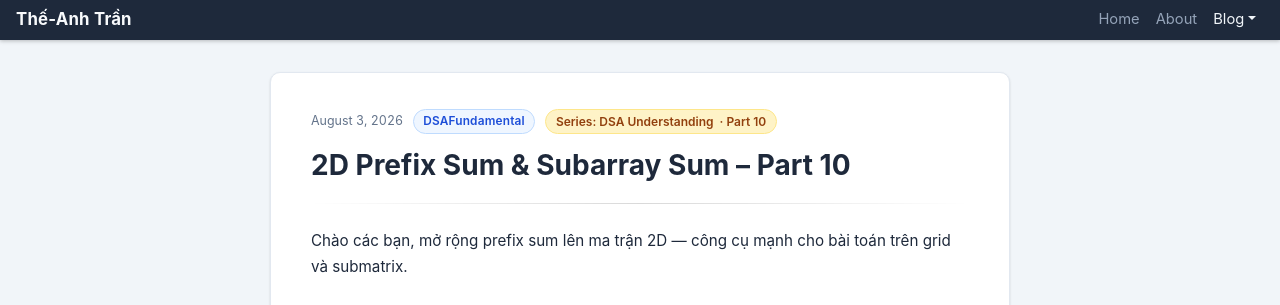
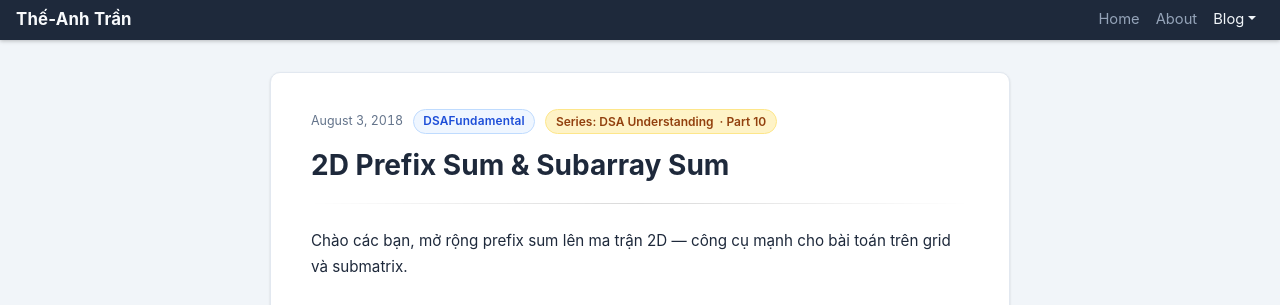
Before and after one commit to anhttmle/anhttmle.github.io, a Jekyll site: the page built from _posts/2018-08-03-DSA-10.md, in a window 1280 px wide and 1400 px high. Shown: the top 305 px of the window. Built offline with Jekyll 4.4.1, drawn with Linux system fonts in a browser that asks for light colours; some of the changed text lies outside the part shown.

Commit message:
Update and rename 2026-08-03-DSA-10.md to 2018-08-03-DSA-10.md

```diff
--- a/_posts/2026-08-03-DSA-10.md
+++ b/_posts/2018-08-03-DSA-10.md
@@ -1,6 +1,6 @@
 ---
-title: "2D Prefix Sum & Subarray Sum – Part 10"
-date: 2026-08-03
+title: "2D Prefix Sum & Subarray Sum"
+date: 2018-08-03
 layout: post
 categories: DSAFundamental
 series: "DSA Understanding"
```
